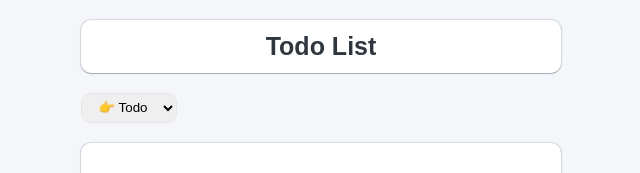
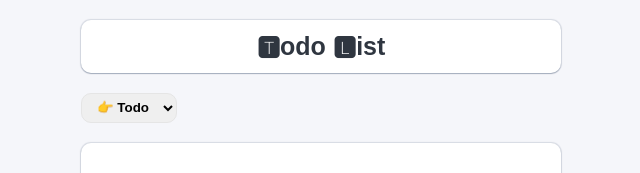
Before and after one commit to parkgeonwoong/todo-ts, a React (Create React App) app: page / in a window 1280 px wide. Shown: the top 173 px of the page, without its empty margins (319-959 px from the left). Built offline with nearby package versions, Linux system fonts and the light colour scheme.

Commit message:
Feat : atom Effect & 삭제버튼 구현

```diff
--- a/src/atoms.ts
+++ b/src/atoms.ts
@@ -20,6 +20,22 @@ export interface IToDo {
 export const todoState = atom<IToDo[]>({
   key: "toDo",
   default: [],
+  // localStorage 도큐먼트 참고
+  effects: [
+    ({ setSelf, onSet }) => {
+      const localKey = "Todo";
+      const savedValue = localStorage.getItem(localKey);
+      if (savedValue !== null) {
+        setSelf(JSON.parse(savedValue));
+      }
+
+      onSet((newValue, _, isReset) => {
+        isReset
+          ? localStorage.removeItem(localKey)
+          : localStorage.setItem(localKey, JSON.stringify(newValue));
+      });
+    },
+  ],
 });
 
 // [Atom] category
--- a/src/components/CreateToDo.tsx
+++ b/src/components/CreateToDo.tsx
@@ -68,6 +68,11 @@ const Form = styled.form`
     border-radius: 10px;
     font-size: 16px;
     outline: none;
+    transition: all 0.3s ease-in-out;
+
+    :hover {
+      scale: 1.03;
+    }
   }
 
   span {
--- a/src/components/ToDo.tsx
+++ b/src/components/ToDo.tsx
@@ -19,6 +19,10 @@ function ToDo({ text, category, id }: IToDo) {
     );
   };
 
+  const handleDelete = () => {
+    setToDos((prev) => prev.filter((todo) => todo.id !== id));
+  };
+
   return (
     <LiBox>
       <span>{text}</span>
@@ -31,6 +35,7 @@ function ToDo({ text, category, id }: IToDo) {
       {category !== Categories.DONE && (
         <button onClick={() => onClick(Categories.DONE)}>✅ DONE</button>
       )}
+      <button onClick={handleDelete}>❌</button>
     </LiBox>
   );
 }
--- a/src/components/ToDoList.tsx
+++ b/src/components/ToDoList.tsx
@@ -36,7 +36,7 @@ function ToDoList() {
       </Helmet>
 
       <Box>
-        <h1>Todo List</h1>
+        <h1>🆃odo 🅻ist</h1>
       </Box>
 
       {/* 옵션 */}
@@ -89,9 +89,12 @@ const Select = styled.select`
   border: 1px solid #e5e5e5;
   border-radius: 10px;
   text-align: center;
+  cursor: pointer;
+  transition: all 0.2s ease-in-out;
+  font-weight: 600;
 
-  option {
-    font-weight: 700;
+  :hover {
+    border: 2px solid #487eb0;
   }
 `;
 
```
